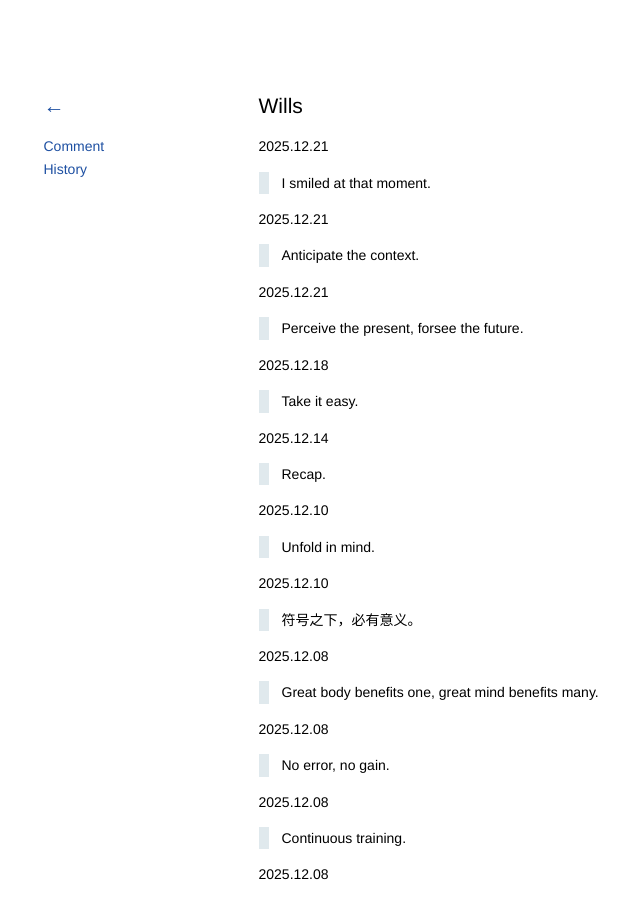
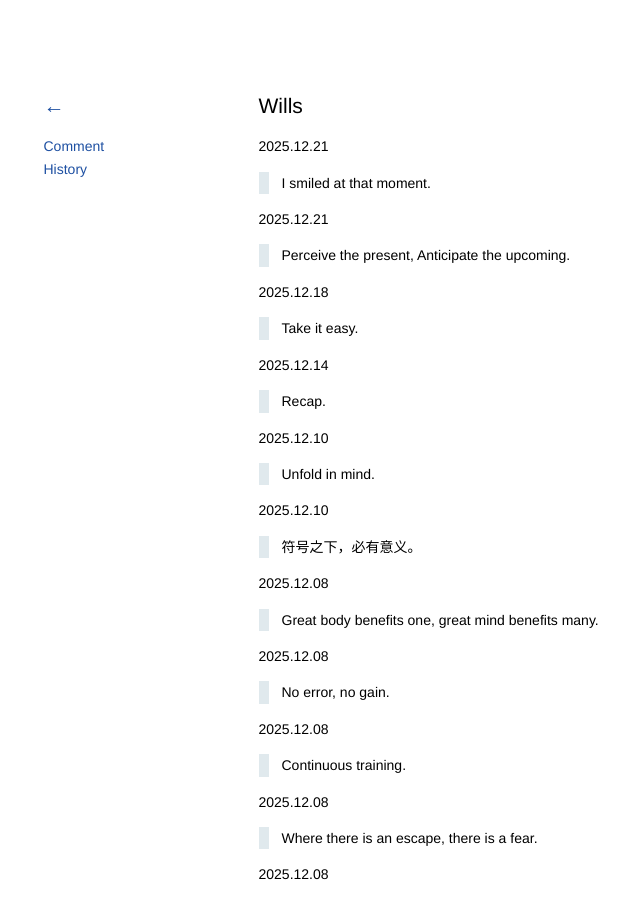
Before and after one commit to kidlj/awei, a Jekyll site: the page built from _wiki/wills.md, in a window 1280 px wide and 900 px high. Shown: the whole window, without its empty margins (89-729 px from the left). Built offline with Jekyll 4.4.1, drawn with Linux system fonts in a browser that asks for light colours.

Commit message:
update wills

```diff
--- a/_wiki/wills.md
+++ b/_wiki/wills.md
@@ -8,11 +8,7 @@ title: Wills
 
 2025.12.21
 
-> Anticipate the context.
-
-2025.12.21
-
-> Perceive the present, forsee the future.
+> Perceive the present, Anticipate the upcoming.
 
 2025.12.18
 
```
